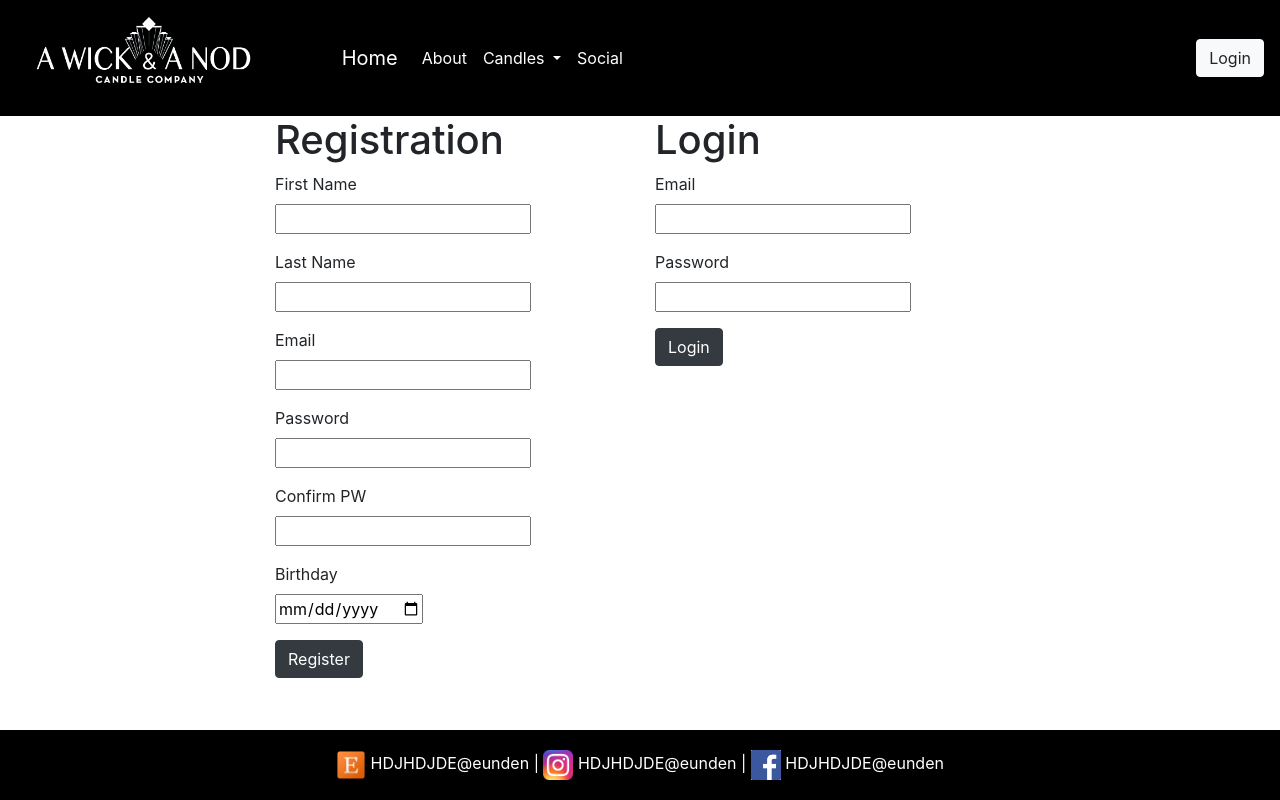
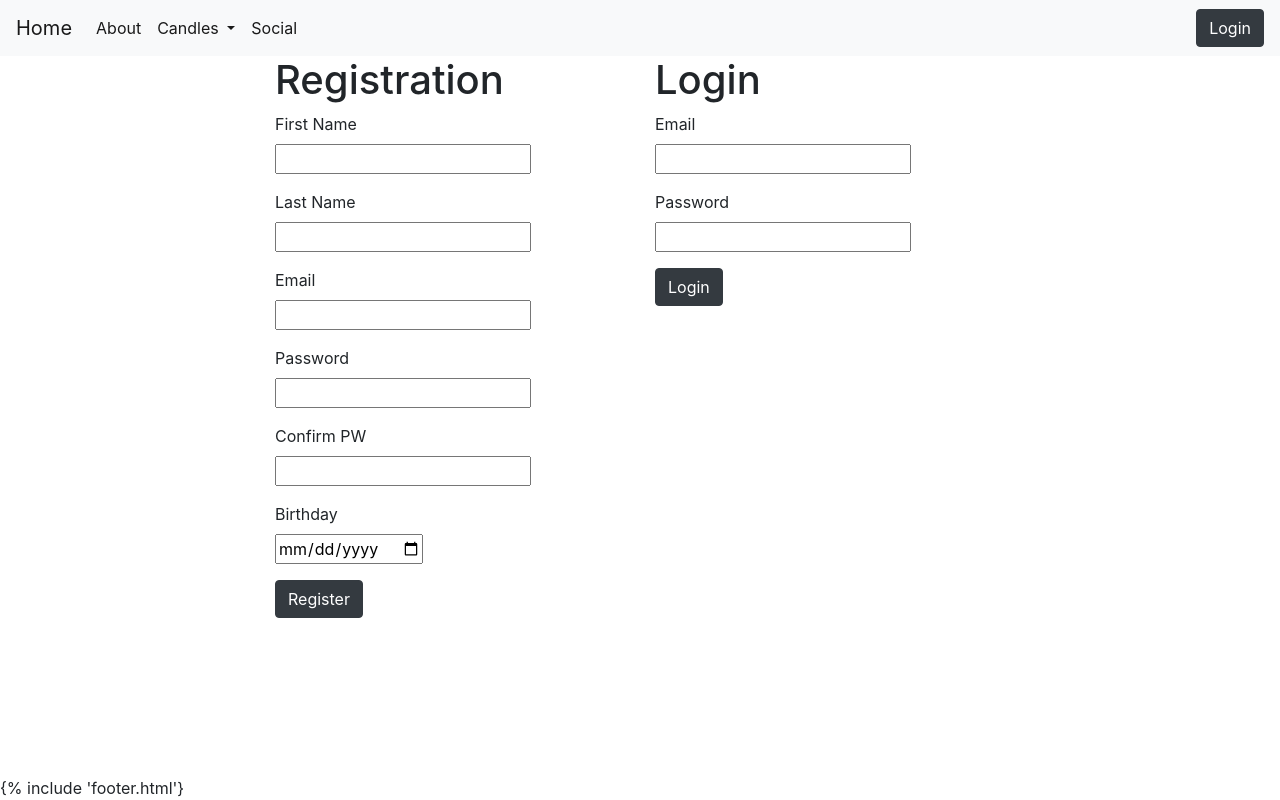
Before and after one commit to Jamesmc2/candle_proj, a Django app: template login_app/templates/login_register.html in a window 1280 px wide. Run offline with Django 3.2, Linux system fonts and the light colour scheme; the template is opened without the code that fills it, so the values that code supplies are empty; parts of the project's set-up code (start-up, migrations or seed data) failed here and were passed over; some libraries are stand-ins or nearby versions.

Commit message:
routing pages

```diff
--- a/login_app/templates/login_register.html
+++ b/login_app/templates/login_register.html
@@ -15,46 +15,7 @@
 
 <body id="body">
     <div id="wrapper">
-        <nav class="navbar navbar-expand-lg navbar-light bg">
-            <img id='logo' src="{% static 'img/WickNod_FB_820x312_skin.png' %}" alt="my image">
-            <a class="navbar-brand text-white" href="#">Home</a>
-            <button class="navbar-toggler" type="button" data-toggle="collapse" data-target="#navbarSupportedContent"
-                aria-controls="navbarSupportedContent" aria-expanded="false" aria-label="Toggle navigation">
-                <span class="navbar-toggler-icon"></span>
-            </button>
-            <div class="collapse navbar-collapse" id="navbarSupportedContent">
-                <ul class="navbar-nav mr-auto">
-                    <li class="nav-item active">
-                        <a class="nav-link text-white" href="#">About <span class="sr-only">(current)</span></a>
-                    </li>
-                    <li class="nav-item dropdown active">
-                        <a class="nav-link dropdown-toggle text-white" href="#" id="navbarDropdown" role="button"
-                            data-toggle="dropdown" aria-haspopup="true" aria-expanded="false">
-                            Candles
-                        </a>
-                        <div class="dropdown-menu" aria-labelledby="navbarDropdown">
-                            <a class="dropdown-item" href="#">Speak Easy Sips</a>
-                            <a class="dropdown-item" href="#">Holiday Line</a>
-                        </div>
-                    </li>
-                    <li class="nav-item active">
-                        <a class="nav-link text-white" href="#">Social</a>
-                    </li>
-                    <li class="nav-item active">
-                        <a class="nav-link" href="#" aria-disabled="true"></a>
-                    </li>
-                </ul>
-                {% if request.session.user_id %}
-                <a href="#" class="text-white">Cart |</a>
-                {% endif %}
-                {% if not request.session.user_id %}
-                <a class="btn btn-light" href="#" role="button">Login</a>
-                {% else %}
-                <span class='text-white'> Welcome, </span> <a href="/logout" class="text-white">
-                    {{request.session.user_name}}!</a>
-                {% endif %}
-            </div>
-        </nav>
+        {% include 'header.html' %}
         <div class="container">
             <div class="row justify-content-center">
                 <div class="col-md-4 col-sm-12 justify-content-center">
@@ -114,14 +75,7 @@
             </div>
         </div>
     </div>
-    <footer>
-        <img class='icon' src="{% static 'img/etsy_logo.png' %}" alt="Etsy Logo">
-        <a class="text-decoration-none" href="#">HDJHDJDE@eunden</a> |
-        <img class="icon" src="{% static 'img/instagram_logo.png' %}" alt="Insta logo">
-        <a class="text-decoration-none" href="#">HDJHDJDE@eunden</a> |
-        <img class="icon" src="{% static 'img/facebook_logo.png' %}" alt="FB logo">
-        <a class="text-decoration-none" href="#">HDJHDJDE@eunden</a>
-    </footer>
+    {% include 'footer.html'}
     <script src="https://code.jquery.com/jquery-3.4.1.slim.min.js"
         integrity="sha384-J6qa4849blE2+poT4WnyKhv5vZF5SrPo0iEjwBvKU7imGFAV0wwj1yYfoRSJoZ+n"
         crossorigin="anonymous"></script>
--- a/login_app/urls.py
+++ b/login_app/urls.py
@@ -9,4 +9,5 @@
     path('logout', views.logout),
     path('delete', views.delete),
     path('edit_account', views.edit_account),
+    path('user_page', views.user_page)
 ]
```
Also changed, not shown: login_app/models.py (+10 -10 lines), login_app/templates/user_page.html (+3 -49 lines), login_app/views.py (+16 -2 lines).
